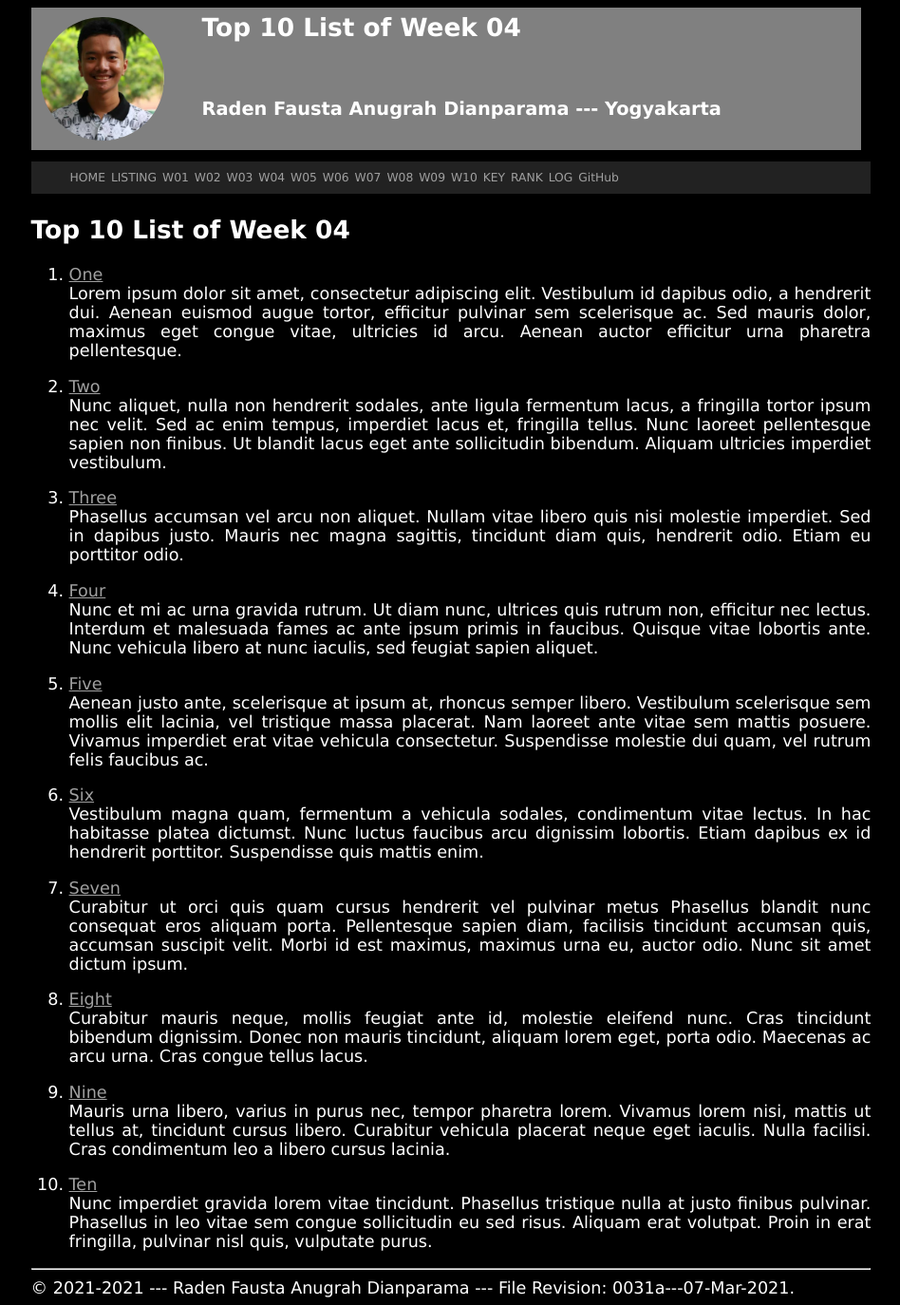
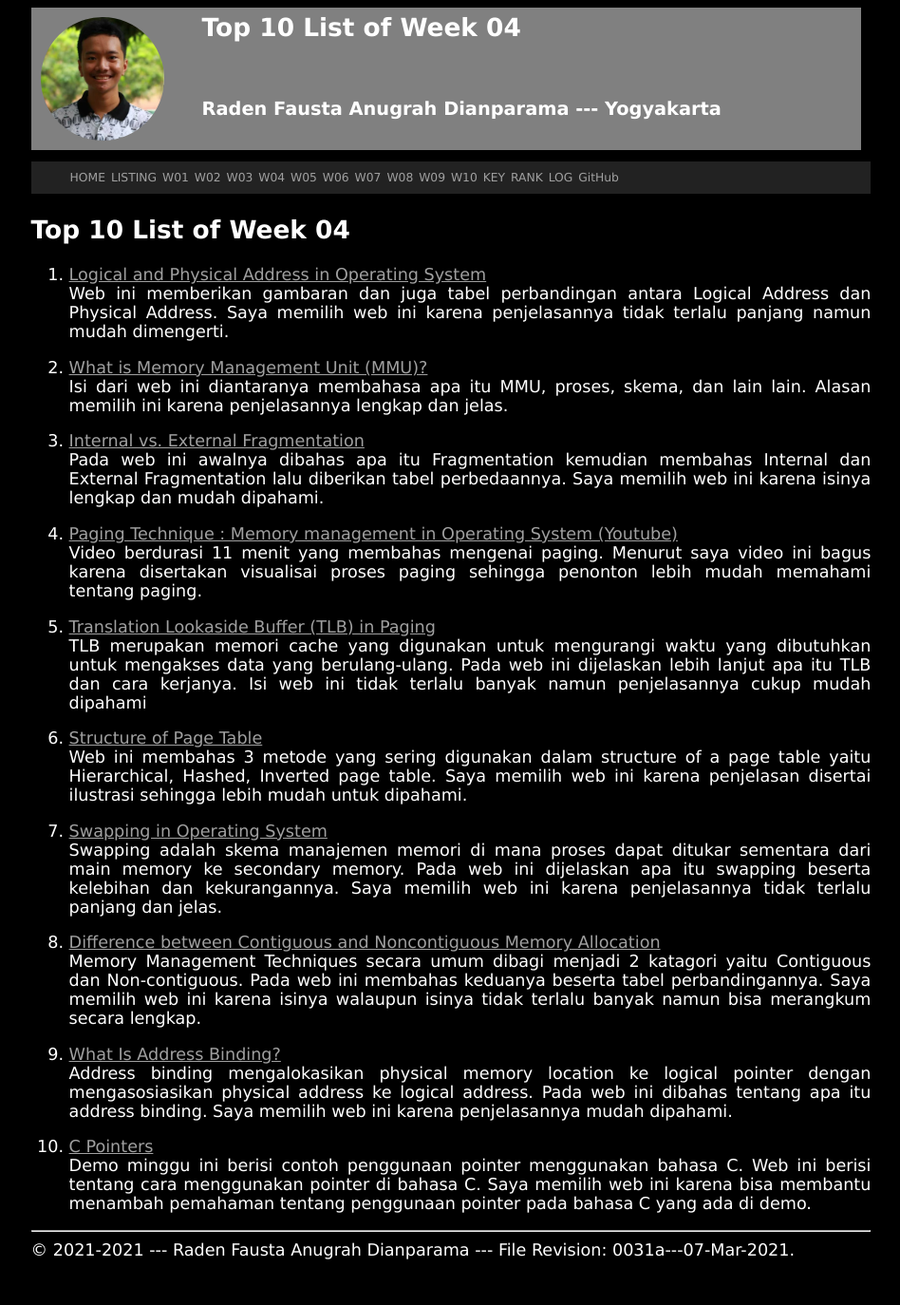
Before and after one commit to faustaadp/os211, a Jekyll site: the page built from w04.md, in a window 1280 px wide. Shown: the whole page at 95% size, without its empty margins (165-1113 px from the left). Built offline with Jekyll 4.4.1, drawn with Linux system fonts in a browser that asks for light colours; our own code applies the rules of GitHub Pages for plain Markdown files; after the commit the page ends 1334 px from its top, so only the background shows below that.

Commit message:
menambahkan w04.md

```diff
--- a/w04.md
+++ b/w04.md
@@ -5,72 +5,32 @@ permalink: /W04/
 
 # Top 10 List of Week 04
 
-1. [One](https://en.wikipedia.org/wiki/1)<br>
-Lorem ipsum dolor sit amet, consectetur adipiscing elit.
-Vestibulum id dapibus odio, a hendrerit dui.
-Aenean euismod augue tortor, efficitur pulvinar sem scelerisque ac.
-Sed mauris dolor, maximus eget congue vitae, ultricies id arcu.
-Aenean auctor efficitur urna pharetra pellentesque.
+1. [Logical and Physical Address in Operating System](https://www.geeksforgeeks.org/logical-and-physical-address-in-operating-system/)<br>
+Web ini memberikan gambaran dan juga tabel perbandingan antara Logical Address dan Physical Address. Saya memilih web ini karena penjelasannya tidak terlalu panjang namun mudah dimengerti.
 
-2. [Two](https://en.wikipedia.org/wiki/2)<br>
-Nunc aliquet, nulla non hendrerit sodales, ante ligula fermentum lacus, a fringilla tortor ipsum nec velit.
-Sed ac enim tempus, imperdiet lacus et, fringilla tellus.
-Nunc laoreet pellentesque sapien non finibus.
-Ut blandit lacus eget ante sollicitudin bibendum.
-Aliquam ultricies imperdiet vestibulum.
+2. [What is Memory Management Unit (MMU)?](https://er.yuvayana.org/what-is-memory-management-unit-mmu/)<br>
+Isi dari web ini diantaranya membahasa apa itu MMU, proses, skema, dan lain lain. Alasan memilih ini karena penjelasannya lengkap dan jelas.
 
-3. [Three](https://en.wikipedia.org/wiki/3)<br>
-Phasellus accumsan vel arcu non aliquet.
-Nullam vitae libero quis nisi molestie imperdiet.
-Sed in dapibus justo.
-Mauris nec magna sagittis, tincidunt diam quis, hendrerit odio.
-Etiam eu porttitor odio.
+3. [Internal vs. External Fragmentation](https://www.javatpoint.com/internal-vs-external-fragmentation)<br>
+Pada web ini awalnya dibahas apa itu Fragmentation kemudian membahas Internal dan External Fragmentation lalu diberikan tabel perbedaannya. Saya memilih web ini karena isinya lengkap dan mudah dipahami.
 
-4. [Four](https://en.wikipedia.org/wiki/4)<br>
-Nunc et mi ac urna gravida rutrum.
-Ut diam nunc, ultrices quis rutrum non, efficitur nec lectus.
-Interdum et malesuada fames ac ante ipsum primis in faucibus.
-Quisque vitae lobortis ante.
-Nunc vehicula libero at nunc iaculis, sed feugiat sapien aliquet.
+4. [Paging Technique : Memory management in Operating System (Youtube)](https://www.youtube.com/watch?v=0Rf5Jc61ArM)<br>
+Video berdurasi 11 menit yang membahas mengenai paging. Menurut saya video ini bagus karena disertakan visualisai proses paging sehingga penonton lebih mudah memahami tentang paging.
 
-5. [Five](https://en.wikipedia.org/wiki/5)<br>
-Aenean justo ante, scelerisque at ipsum at, rhoncus semper libero.
-Vestibulum scelerisque sem mollis elit lacinia, vel tristique massa placerat.
-Nam laoreet ante vitae sem mattis posuere.
-Vivamus imperdiet erat vitae vehicula consectetur.
-Suspendisse molestie dui quam, vel rutrum felis faucibus ac.
+5. [Translation Lookaside Buffer (TLB) in Paging](https://www.geeksforgeeks.org/translation-lookaside-buffer-tlb-in-paging/)<br>
+TLB merupakan memori cache yang digunakan untuk mengurangi waktu yang dibutuhkan untuk mengakses data yang berulang-ulang. Pada web ini dijelaskan lebih lanjut apa itu TLB dan cara kerjanya. Isi web ini tidak terlalu banyak namun penjelasannya cukup mudah dipahami
 
-6. [Six](https://en.wikipedia.org/wiki/6)<br>
-Vestibulum magna quam, fermentum a vehicula sodales, condimentum vitae lectus.
-In hac habitasse platea dictumst.
-Nunc luctus faucibus arcu dignissim lobortis.
-Etiam dapibus ex id hendrerit porttitor.
-Suspendisse quis mattis enim.
+6. [Structure of Page Table](https://binaryterms.com/structure-of-page-table.html)<br>
+Web ini membahas 3 metode yang sering digunakan dalam structure of a page table yaitu Hierarchical, Hashed, Inverted page table. Saya memilih web ini karena penjelasan disertai ilustrasi sehingga lebih mudah untuk dipahami.
 
-7. [Seven](https://en.wikipedia.org/wiki/7)<br>
-Curabitur ut orci quis quam cursus hendrerit vel pulvinar metus
-Phasellus blandit nunc consequat eros aliquam porta.
-Pellentesque sapien diam, facilisis tincidunt accumsan quis, accumsan suscipit velit.
-Morbi id est maximus, maximus urna eu, auctor odio.
-Nunc sit amet dictum ipsum.
+7. [Swapping in Operating System](https://www.javatpoint.com/swapping-in-operating-system)<br>
+Swapping adalah skema manajemen memori di mana proses dapat ditukar sementara dari main memory ke secondary memory. Pada web ini dijelaskan apa itu swapping beserta kelebihan dan kekurangannya. Saya memilih web ini karena penjelasannya tidak terlalu panjang dan jelas.
 
-8. [Eight](https://en.wikipedia.org/wiki/8)<br>
-Curabitur mauris neque, mollis feugiat ante id, molestie eleifend nunc.
-Cras tincidunt bibendum dignissim.
-Donec non mauris tincidunt, aliquam lorem eget, porta odio.
-Maecenas ac arcu urna.
-Cras congue tellus lacus.
+8. [Difference between Contiguous and Noncontiguous Memory Allocation](https://www.geeksforgeeks.org/difference-between-contiguous-and-noncontiguous-memory-allocation/)<br>
+Memory Management Techniques secara umum dibagi menjadi 2 katagori yaitu Contiguous dan Non-contiguous. Pada web ini membahas keduanya beserta tabel perbandingannya. Saya memilih web ini karena isinya walaupun isinya tidak terlalu banyak namun bisa merangkum secara lengkap.
 
-9. [Nine](https://en.wikipedia.org/wiki/9)<br>
-Mauris urna libero, varius in purus nec, tempor pharetra lorem.
-Vivamus lorem nisi, mattis ut tellus at, tincidunt cursus libero.
-Curabitur vehicula placerat neque eget iaculis.
-Nulla facilisi.
-Cras condimentum leo a libero cursus lacinia.
+9. [What Is Address Binding?](https://www.techwalla.com/articles/what-is-address-binding)<br>
+Address binding mengalokasikan physical memory location ke logical pointer dengan mengasosiasikan physical address ke logical address. Pada web ini dibahas tentang apa itu address binding. Saya memilih web ini karena penjelasannya mudah dipahami.
 
-10. [Ten](https://en.wikipedia.org/wiki/10)<br>
-Nunc imperdiet gravida lorem vitae tincidunt.
-Phasellus tristique nulla at justo finibus pulvinar.
-Phasellus in leo vitae sem congue sollicitudin eu sed risus.
-Aliquam erat volutpat.
-Proin in erat fringilla, pulvinar nisl quis, vulputate purus.
+10. [C Pointers](https://www.programiz.com/c-programming/c-pointers)<br>
+Demo minggu ini berisi contoh penggunaan pointer menggunakan bahasa C. Web ini berisi tentang cara menggunakan pointer di bahasa C. Saya memilih web ini karena bisa membantu menambah pemahaman tentang penggunaan pointer pada bahasa C yang ada di demo.
```
